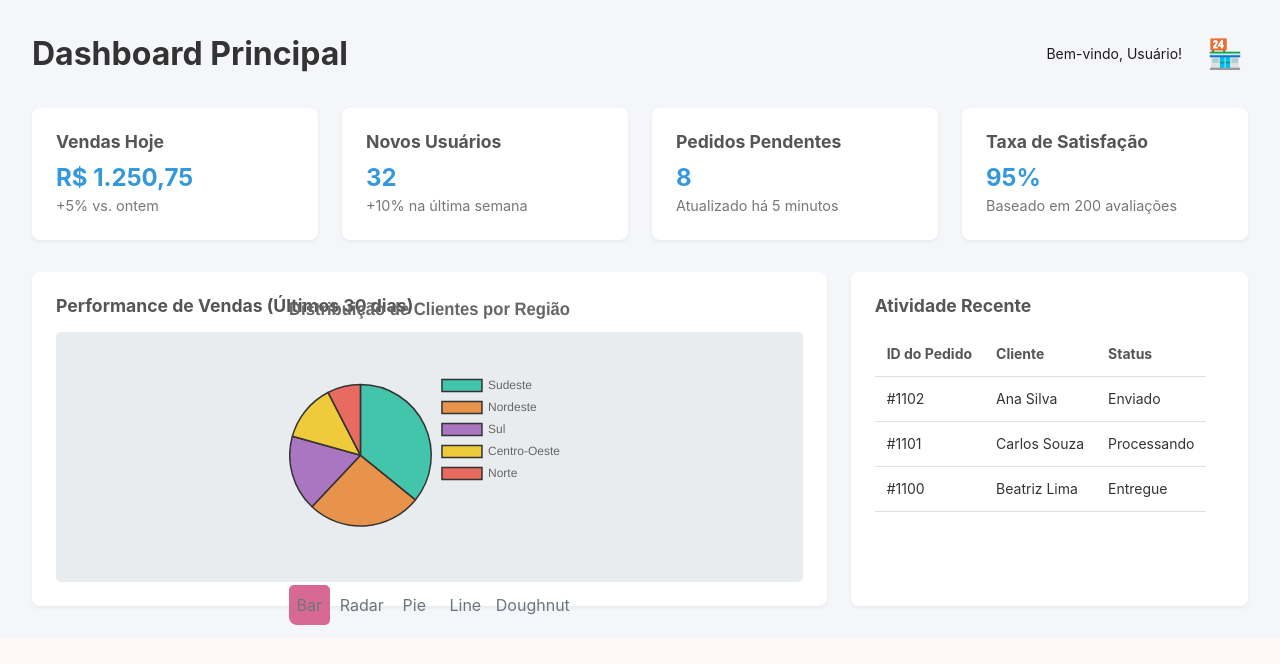
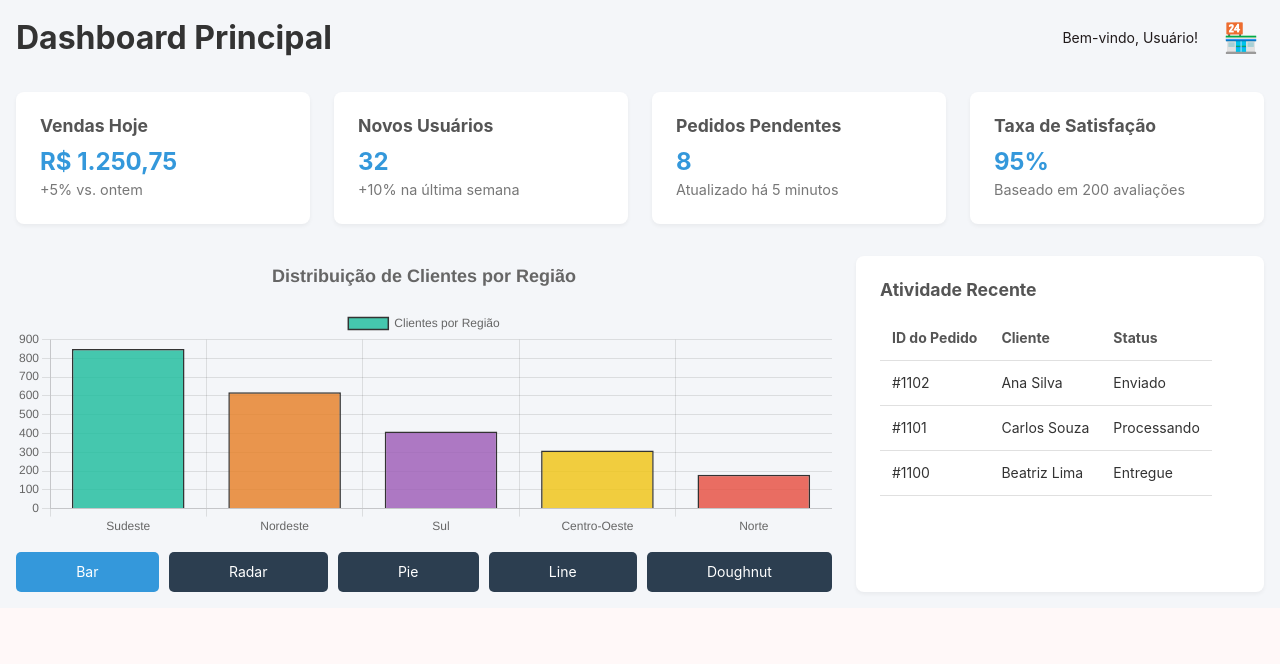
Before and after one commit to Guiiima/cart-guardian-saas-frontend, an Angular app: page / in a window 1280 px wide. Shown: the top 664 px of the page. Built offline with nearby package versions, Linux system fonts and the light colour scheme.

Commit message:
alguns bugs

```diff
--- a/src/app/components/chart-component/chart-component.scss
+++ b/src/app/components/chart-component/chart-component.scss
@@ -1,17 +1,8 @@
-.grafico-container {
-    display: flex;
-    justify-content: left;
-    align-items: center;
-    position: relative;
-    overflow: hidden;
-    flex-direction: column;
-    border-radius: 8px;
-}
-
 #meuGrafico {
     max-width: 100%;
     max-height: 281px;
 }
+
 .container-types {
     display: flex;
     width: 100%;
@@ -22,22 +13,20 @@
     gap: 10px;
     width: 100%;
     padding-top: 15px;
-    list-style-type: none;
+    list-style: none;
     margin: 0;
     justify-content: center;
 }
 
 .grafico-tipos li {
     cursor: pointer;
-    background-color: var(--cor-preto-azulado);
+    background-color: #2c3e50;
     border-radius: 5px;
-    color: var(--cor-branco);
+    color: #ffffff;
+    padding: 10px;
     transition: background-color 0.3s;
-    font-size: clamp(12px, 2vw, 16px);
     flex-grow: 1;
-    flex-basis: clamp(80px, 15%, 120px);
     text-align: center;
-    height: clamp(30px, 4vw, 40px);
     display: flex;
     align-items: center;
     justify-content: center;
@@ -45,5 +34,6 @@
 
 .grafico-tipos li:hover,
 .grafico-tipos li.selected {
-    background-color: #D86894;
+    background-color: #3498db;
+    color: #fff;
 }
--- a/src/app/components/dashboard/dashboard.html
+++ b/src/app/components/dashboard/dashboard.html
@@ -67,13 +67,10 @@
     </section>
 
     <section class="dashboard-details">
-      <div class="card chart-container">
-        <h2>Performance de Vendas (Últimos 30 dias)</h2>
         <div class="placeholder-chart">
-          <app-chart-component [chartType]="'pie'" [chartTitle]="'Distribuição de Clientes por Região'"
+          <app-chart-component [chartType]="'bar'" [chartTitle]="'Distribuição de Clientes por Região'"
             [chartData]="dadosDeClientes" [valueSuffix]="' clientes'">
           </app-chart-component>
-        </div>
       </div>
       <div class="card activity-table">
         <h2>Atividade Recente</h2>
--- a/src/app/components/dashboard/dashboard.scss
+++ b/src/app/components/dashboard/dashboard.scss
@@ -36,7 +36,7 @@
   flex: 1;
   background-color: var(--main-bg);
   overflow-y: auto;
-  padding: 2rem;
+  padding: 1rem;
 }
 
 .sidebar-header {
@@ -128,15 +128,18 @@
     grid-template-columns: 1fr;
   }
 }
-
+app-chart-component{
+  width: 100%;
+  height: 30px !important;
+}
 .placeholder-chart {
-  height: 250px;
-  display: flex;
-  align-items: center;
-  justify-content: center;
-  background-color: #e9ecef;
-  border-radius: 5px;
-  color: #6c757d;
+  // height: 250px;
+  // display: flex;
+  // align-items: center;
+  // justify-content: center;
+  // background-color: #e9ecef;
+  // border-radius: 5px;
+  // color: #6c757d;
 }
 
 .activity-table table {
```
